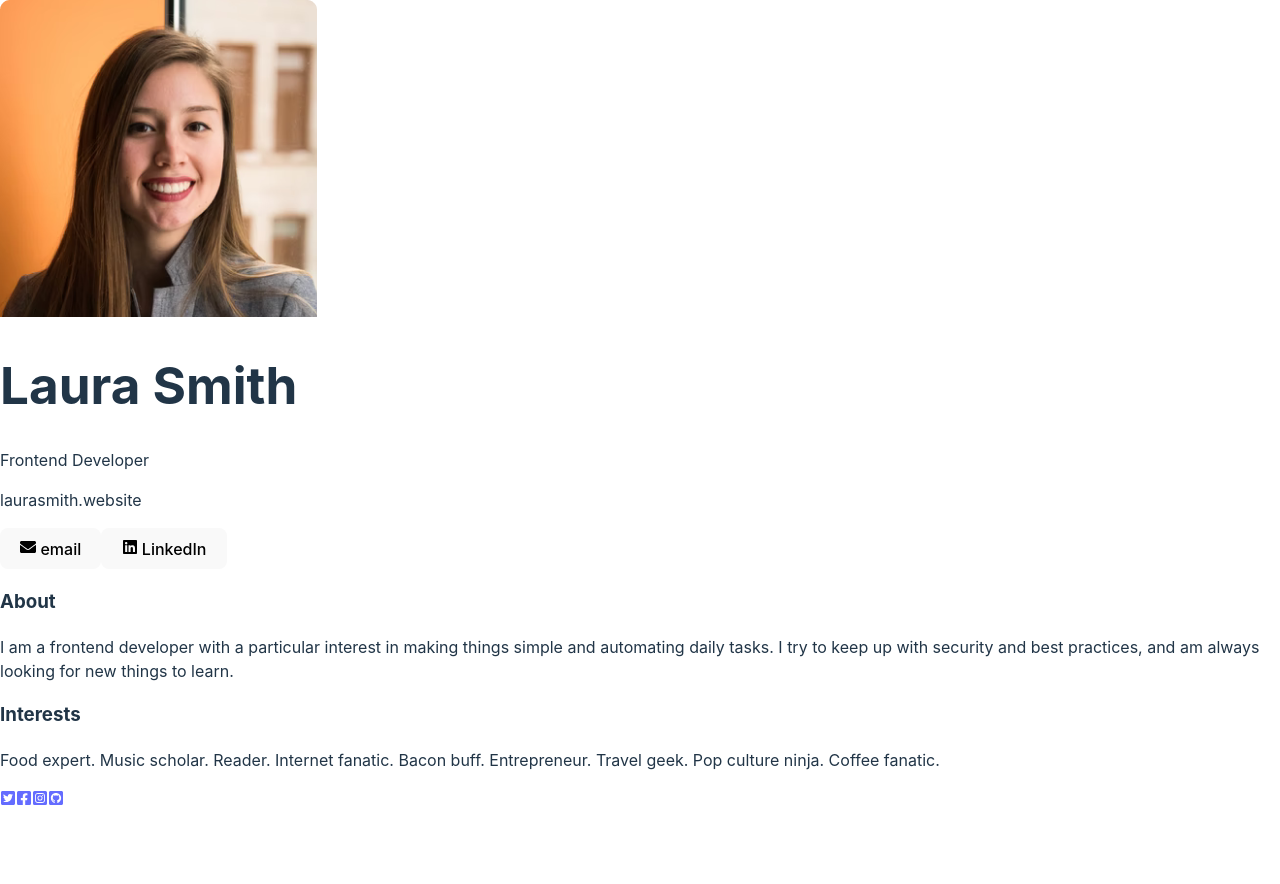
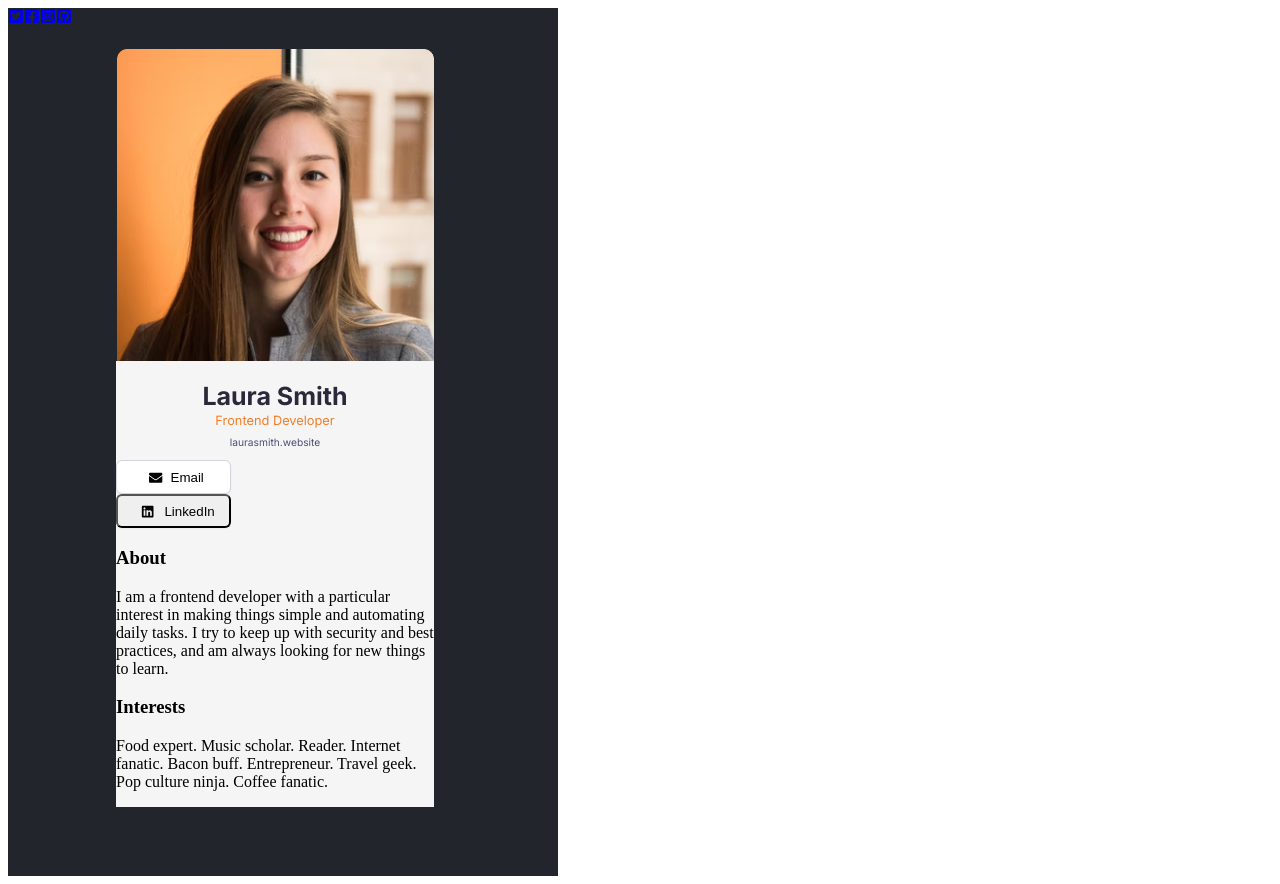
Before and after one commit to mosesedges/premium-student-react-task, a React (Vite) app: page / in a window 1280 px wide. Before the commit the page ends 812 px from the top, so only its background shows below. Built offline with nearby package versions, Linux system fonts and the light colour scheme.

Commit message:
styles added to digital-card assinment

```diff
--- a/index.html
+++ b/index.html
@@ -2,6 +2,9 @@
 <html lang="en">
   <head>
     <meta charset="UTF-8" />
+    <link rel="preconnect" href="https://fonts.googleapis.com">
+<link rel="preconnect" href="https://fonts.gstatic.com" crossorigin>
+<link href="https://fonts.googleapis.com/css2?family=Inter:wght@400;600;700&display=swap" rel="stylesheet">
     <link rel="icon" type="image/svg+xml" href="/vite.svg" />
     <meta name="viewport" content="width=device-width, initial-scale=1.0" />
     <title>Vite + React</title>
--- a/src/components/Info.jsx
+++ b/src/components/Info.jsx
@@ -3,17 +3,17 @@ import {FaEnvelope, FaLinkedin} from "react-icons/fa"
 
 const Info = () => {
     return (
-        <>
+        < div className="main-el">
             <h1 className="name-el">Laura Smith</h1>
             <p className="occupation-el">Frontend Developer</p>
             <p className="web-el">laurasmith.website</p>
-            <button className="email-btn"><span></span> <FaEnvelope/> email</button>
-            <button className="linkedin-btn"><span></span><FaLinkedin/> LinkedIn</button>
+            <button className="email-btn"><span></span> <FaEnvelope/>Email</button>
+            <button className="linkedin-btn"><span></span><FaLinkedin/>LinkedIn</button>
             <h3>About</h3>
-            <p>I am a frontend developer with a particular interest in making things simple and automating daily tasks. I try to keep up with security and best practices, and am always looking for new things to learn.</p>
+            <p className="desc-1">I am a frontend developer with a particular interest in making things simple and automating daily tasks. I try to keep up with security and best practices, and am always looking for new things to learn.</p>
             <h3>Interests</h3>
-            <p>Food expert. Music scholar. Reader. Internet fanatic. Bacon buff. Entrepreneur. Travel geek. Pop culture ninja. Coffee fanatic.</p>
-        </>
+            <p className="desc-2">Food expert. Music scholar. Reader. Internet fanatic. Bacon buff. Entrepreneur. Travel geek. Pop culture ninja. Coffee fanatic.</p>
+        </div>
     )
 }
 
--- a/src/index.css
+++ b/src/index.css
@@ -1,69 +1,87 @@
-:root {
-  font-family: Inter, system-ui, Avenir, Helvetica, Arial, sans-serif;
-  line-height: 1.5;
-  font-weight: 400;
+body{
+  box-sizing: border-box;
 
-  color-scheme: light dark;
-  color: rgba(255, 255, 255, 0.87);
-  background-color: #242424;
-
-  font-synthesis: none;
-  text-rendering: optimizeLegibility;
-  -webkit-font-smoothing: antialiased;
-  -moz-osx-font-smoothing: grayscale;
-  -webkit-text-size-adjust: 100%;
 }
 
-a {
-  font-weight: 500;
-  color: #646cff;
-  text-decoration: inherit;
-}
-a:hover {
-  color: #535bf2;
+#root{
+  width: 550px;
+  height: 868px;
+  background: #23252C;
 }
 
-body {
-  margin: 0;
-  display: flex;
-  place-items: center;
-  min-width: 320px;
-  min-height: 100vh;
+.photo-el{
+  position: absolute;
+  width: 317px;
+  height: 317px;
+  left: 117px;
+  top: 49px;
+
+  background: url(./images/photo.png);
+  border-radius: 10px 10px 0px 0px;
 }
 
-h1 {
-  font-size: 3.2em;
-  line-height: 1.1;
+.main-el{
+  position: absolute;
+  width: 318px;
+  height: fit-content;
+  left: 116px;
+  top: 361px;
+  background: #F5F5F5;
+}
+.name-el{
+width: 178.06px;
+height: 25.81px;
+left: 186px;
+top: 381px;
+font-family: 'Inter';
+font-style: normal;
+font-weight: 700;
+font-size: 25px;
+line-height: 30px;
+text-align: center;
+margin: 20px auto 0 auto;
+color: #2B283A;
 }
 
-button {
-  border-radius: 8px;
-  border: 1px solid transparent;
-  padding: 0.6em 1.2em;
-  font-size: 1em;
-  font-weight: 500;
-  font-family: inherit;
-  background-color: #1a1a1a;
-  cursor: pointer;
-  transition: border-color 0.25s;
-}
-button:hover {
-  border-color: #646cff;
-}
-button:focus,
-button:focus-visible {
-  outline: 4px auto -webkit-focus-ring-color;
+.occupation-el{
+  font-family: 'Inter';
+  font-style: normal;
+  font-weight: 400;
+  font-size: 12.8px;
+  line-height: 15px;
+  text-align: center;
+  margin:6px auto 0px auto;
+  color: #F47D27;
 }
 
-@media (prefers-color-scheme: light) {
-  :root {
-    color: #213547;
-    background-color: #ffffff;
-  }
-  a:hover {
-    color: #747bff;
-  }
-  button {
-    background-color: #f9f9f9;
-  }
+.web-el {
+  font-family: 'Inter';
+  font-style: normal;
+  font-weight: 400;
+  font-size: 10.24px;
+  line-height: 150%;
+  text-align: center;
+  color: #4A4E74;
+  margin-top: 6.81px;
 }
+
+button{
+  display: inline-flex;
+  justify-content: space-around;
+  align-items: center;
+  padding: 9px 13px 9px 11px;
+  gap: 8px;
+  width: 115px;
+  height: 34px;
+  border-radius: 6px;
+  box-shadow: 0px 1px 2px rgba(0, 0, 0, 0.05);
+}
+
+.email-btn{
+  border: 1px solid #D1D5DB;
+  background: #FFFFFF;
+  display: flex;
+  flex-direction: row;
+  justify-content: center;
+  align-items: center;
+}
```
